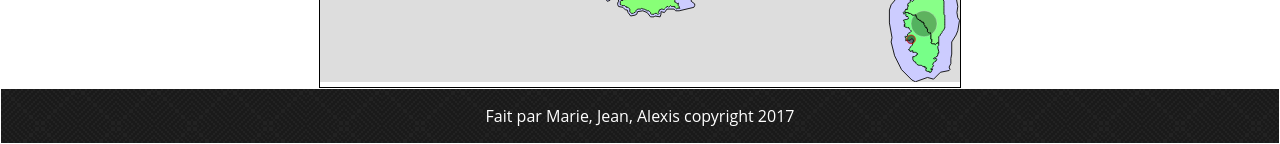
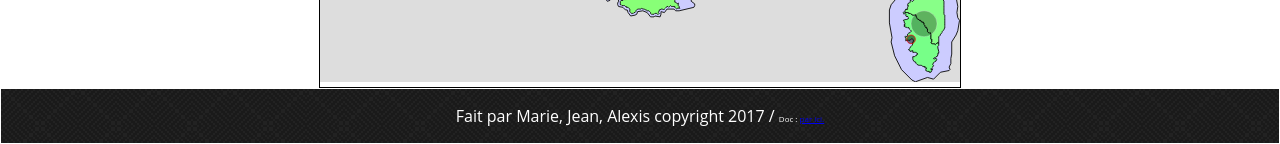
Before and after one commit to Alex3132/Projet-Jean-Alexis-Marie, a PHP site: page / in a window 1280 px wide. Shown: the part 667-811 px from the top of the page. Run offline with PHP 8.4, Linux system fonts and the light colour scheme.

Commit message:
doc
en petit... très petit

```diff
--- a/footer.php
+++ b/footer.php
@@ -1,3 +1,3 @@
 <footer>
-    <p>Fait par Marie, Jean, Alexis copyright 2017</p>
+    <p>Fait par Marie, Jean, Alexis copyright 2017 / <span style="font-size : 0.5em;">Doc : </span><a style="font-size : 0.5em;" href="doc/Projet%20MongoDB.html">par ici.</a></p>
 </footer>
```
